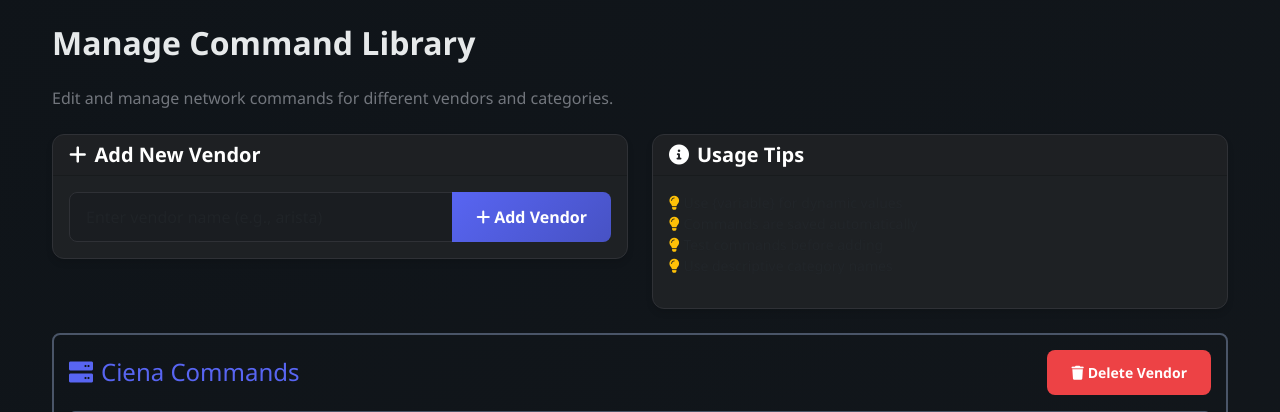
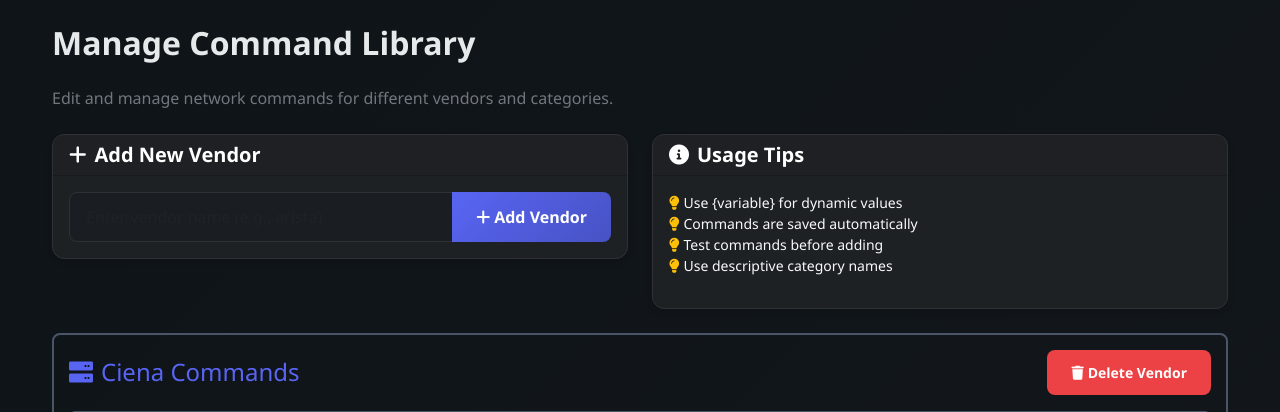
Before and after one commit to 404xN0TF0UND/TTU, a Flask app: page /commands/library/manage in a window 1280 px wide. Shown: the part 79-491 px from the top of the page. Run offline with Flask 2, Linux system fonts and the light colour scheme.

Commit message:
Initial Release fixed tips on library

```diff
--- a/templates/manage_command_library.html
+++ b/templates/manage_command_library.html
@@ -76,7 +76,7 @@
                 </h5>
             </div>
             <div class="card-body">
-                <ul class="list-unstyled small">
+                <ul class="list-unstyled small text-light">
                     <li><i class="fas fa-lightbulb text-warning me-1"></i>Use {variable} for dynamic values</li>
                     <li><i class="fas fa-lightbulb text-warning me-1"></i>Commands are saved automatically</li>
                     <li><i class="fas fa-lightbulb text-warning me-1"></i>Test commands before adding</li>
```
